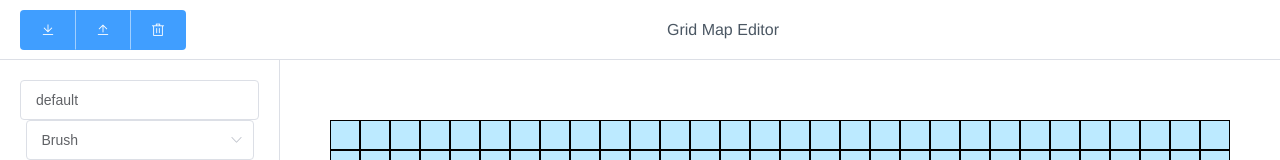
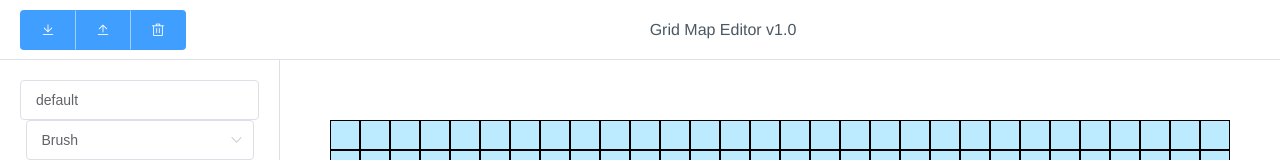
Before and after one commit to Wenish/demoMapCreator, a Vue app: page / in a window 1280 px wide. Shown: the top 160 px of the page. Built offline with nearby package versions, Linux system fonts and the light colour scheme.

Commit message:
Update TheHeader.vue

```diff
--- a/src/components/TheHeader.vue
+++ b/src/components/TheHeader.vue
@@ -15,7 +15,7 @@
         ></el-button>
       </el-button-group>
     </div>
-    <div class="center">Grid Map Editor</div>
+    <div class="center">Grid Map Editor v1.0</div>
     <div class="right"></div>
   </div>
 </template>
```
